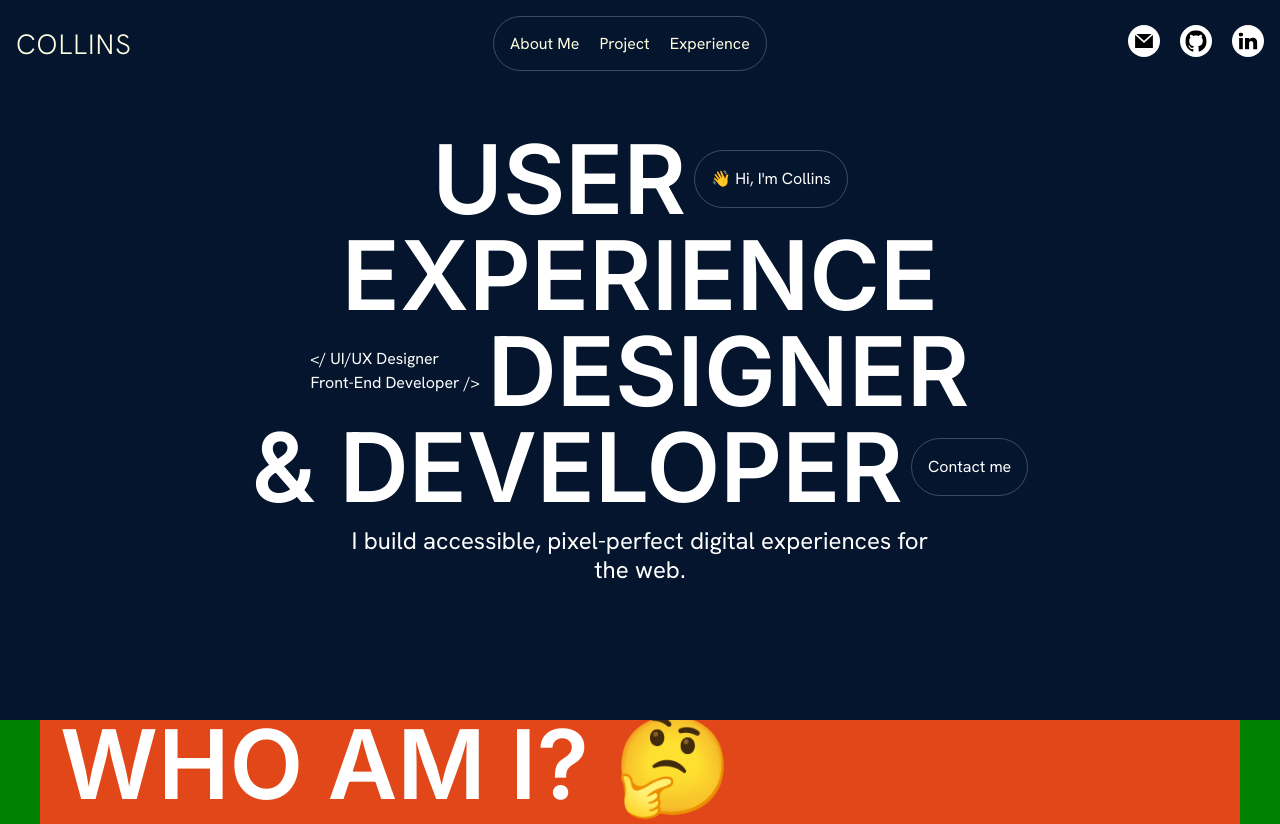
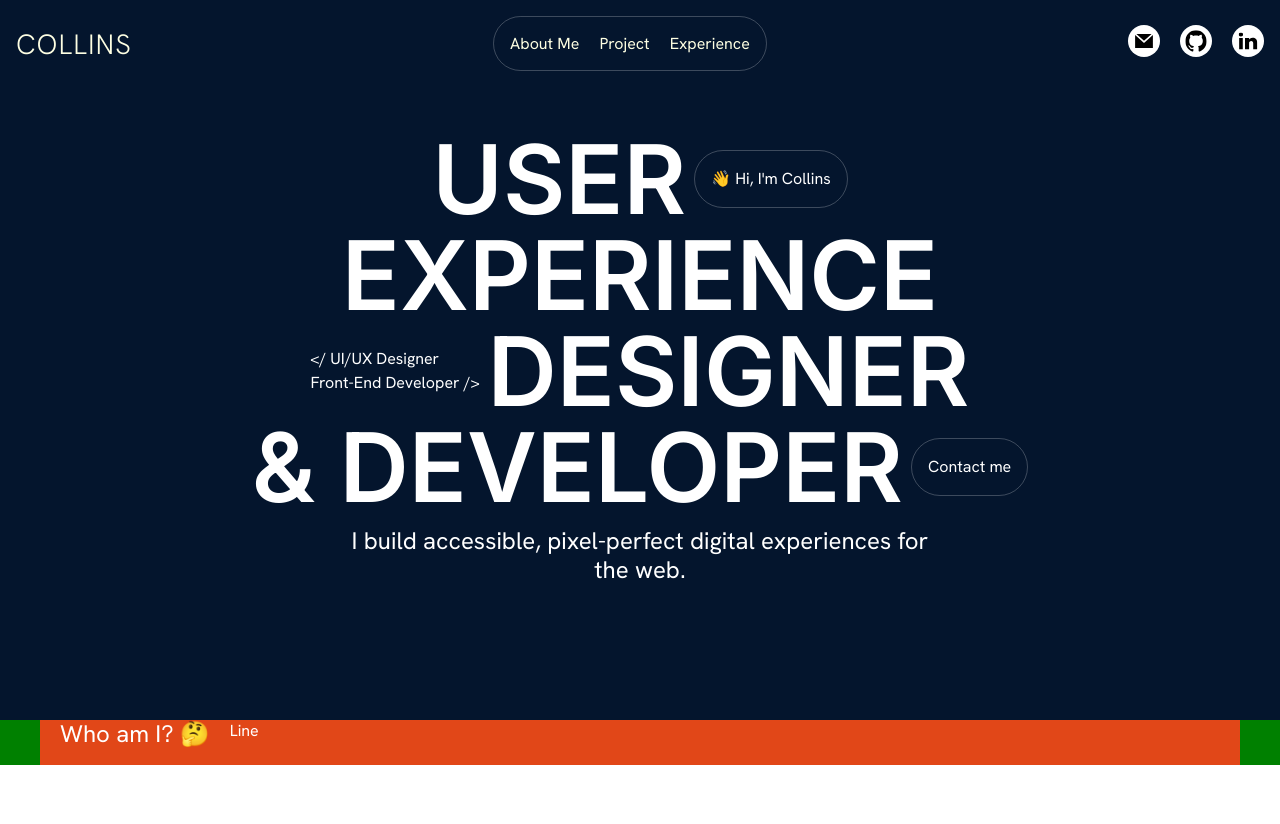
Before and after one commit to Acollins65/Collins_Dev_Portfolio, a React (Vite) app: page / in a window 1280 px wide. After the commit the page ends 800 px from the top, so only its background shows below. Built offline with nearby package versions, Linux system fonts and the light colour scheme.

Commit message:
About  us section Update

```diff
--- a/src/Components/About/About.jsx
+++ b/src/Components/About/About.jsx
@@ -7,11 +7,11 @@ export const About = () => {
     <section className={styles.container}>
       <div className={styles.content}>
         <div className={styles.head}>
-          <div className={styles.title}>
-            <h1>Who am I? 🤔</h1>
+          <div className={`${styles.title} ${styles.half}`}>
+            <h2>Who am I? 🤔</h2>
           </div>
-          <div className={styles.lineWrapper}>
-            <div className={styles.line}></div>
+          <div className={`${styles.lineWrapper} ${styles.half}`}>
+            <div className={styles.line}>Line</div>
           </div>
         </div>
         <div className={styles.head}></div>
--- a/src/Components/About/About.module.css
+++ b/src/Components/About/About.module.css
@@ -24,6 +24,18 @@
   background-color: rgb(225, 71, 24);
 }
 
+.head {
+  display: flex;
+  flex-direction: row;
+  gap: 20px;
+}
+
+.title {
+  h4 {
+    font-size: 1.25;
+  }
+}
+
 @media screen and (max-width: 1000px) {
 }
 
```
